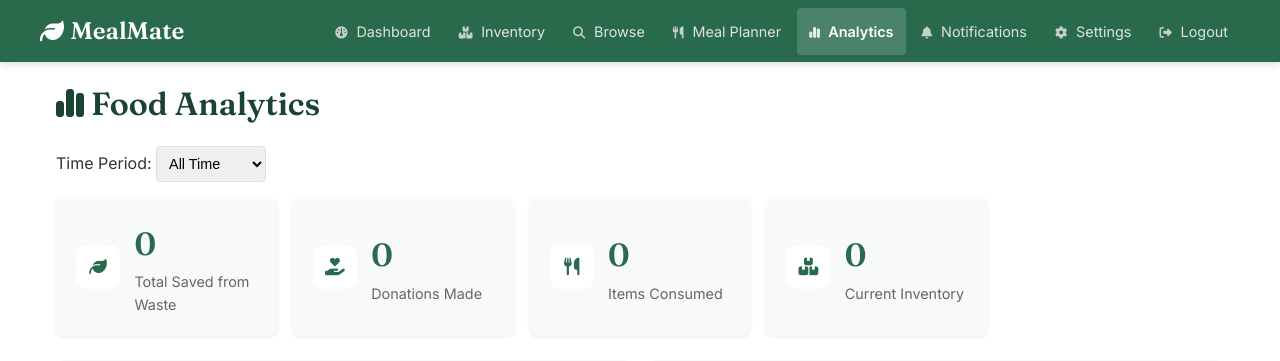
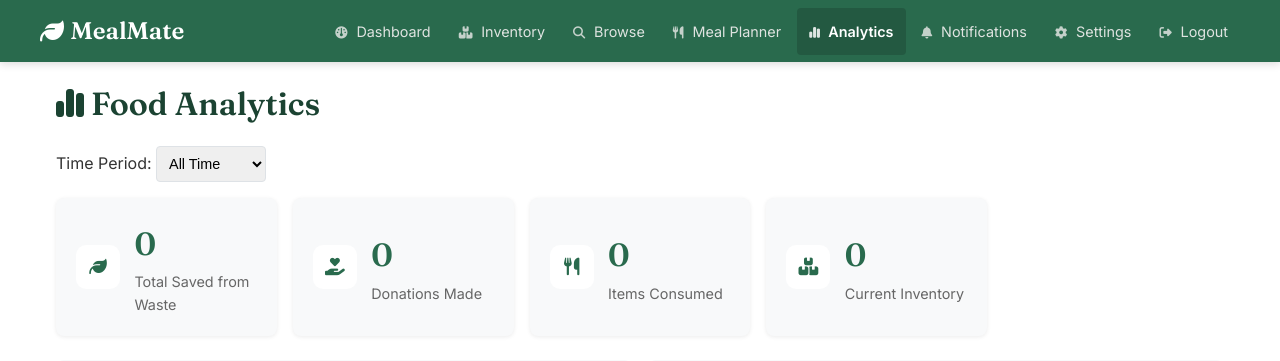
Before and after one commit to CyrusX10/mealmate-app, a PHP site: page /pages/analytics.php in a window 1280 px wide. Shown: the top 361 px of the page. Run offline with PHP 8.4, Linux system fonts and the light colour scheme; the visitor is signed in with stand-in values (Sample User, id 1); data that the repository does not hold is empty.

Commit message:
Update style.css

```diff
--- a/css/style.css
+++ b/css/style.css
@@ -121,7 +121,7 @@ a:hover { color: var(--accent); }
 
 .nav-links a.active {
     color: #fff;
-    background: rgba(255,255,255,0.16);
+    background: rgba(8, 6, 6, 0.16);
     border-radius: 4px;
     font-weight: 600;
 }
```
